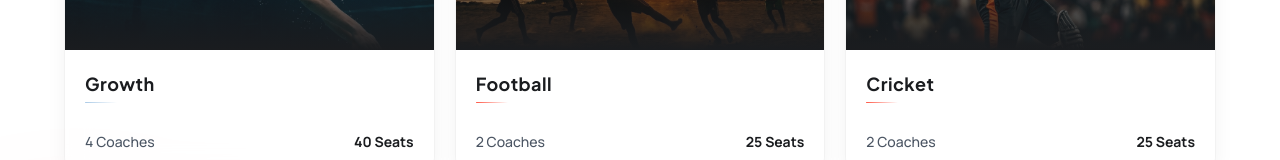
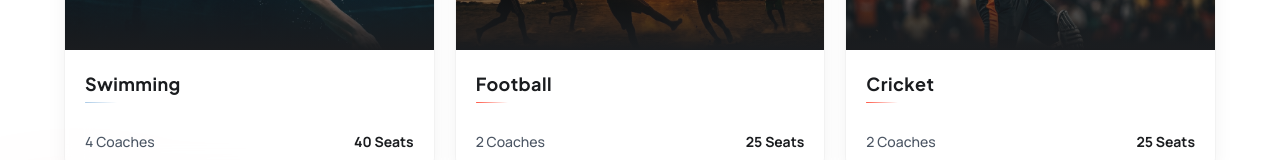
Before and after one commit to connectGT/campflow, a Next.js app: page / in a window 1280 px wide. Shown: the part 2750-2910 px from the top of the page. Built offline with nearby package versions, Linux system fonts and the light colour scheme; no server answers.

Commit message:
fix: revert sport label to Swimming everywhere; keep only WHY_JOIN come_for as Growth

```diff
--- a/src/app/api/whatsapp/webhook/route.ts
+++ b/src/app/api/whatsapp/webhook/route.ts
@@ -97,7 +97,7 @@ async function lookupStatus(phone: string) {
 // ─── Fetch live SLOT-WISE seat availability ────────────────────────
 async function lookupSeats() {
   const SPORT_META: Record<string, { name: string; emoji: string; total: number }> = {
-    swimming:     { name: "Growth",      emoji: "🏊", total: 40 },
+    swimming:     { name: "Swimming",    emoji: "🏊", total: 40 },
     football:     { name: "Football",    emoji: "⚽", total: 25 },
     cricket:      { name: "Cricket",     emoji: "🏏", total: 25 },
     basketball:   { name: "Basketball",  emoji: "🏀", total: 15 },
--- a/src/components/admin/OfflineRegistrationForm.tsx
+++ b/src/components/admin/OfflineRegistrationForm.tsx
@@ -6,7 +6,7 @@ import { UserPlus, Loader2, ChevronDown, Sparkles, Upload, FileText, X, CheckCir
 
 const SPORTS = ["swimming", "football", "cricket", "basketball", "badminton", "self_defence"];
 const SPORT_LABELS: Record<string, string> = {
-  swimming: "🏊 Growth", football: "⚽ Football", cricket: "🏏 Cricket",
+  swimming: "🏊 Swimming", football: "⚽ Football", cricket: "🏏 Cricket",
   basketball: "🏀 Basketball", badminton: "🏸 Badminton", self_defence: "🥋 Self Defence"
 };
 const TRANSPORT_POINTS = ["Self Drop", "Maharaj Bada", "Chetakpuri", "Padav", "Collectorate"];
--- a/src/data/camp.ts
+++ b/src/data/camp.ts
@@ -57,7 +57,7 @@ export const IMPORTANT_DATES = [
 ];
 
 export const SPORTS = [
-  { id: "swimming",    name: "Growth",    emoji: "waves", seats_total: 40, coaches: 4, urgent: false, image: "/sport-growth.jpg", color: "#aacae6" },
+  { id: "swimming",    name: "Swimming",    emoji: "waves", seats_total: 40, coaches: 4, urgent: false, image: "/sport-swimming.jpg", color: "#aacae6" },
   { id: "football",    name: "Football",    emoji: "activity", seats_total: 25, coaches: 2, urgent: false, image: "/sport-football.jpg", color: "#ff5745" },
   { id: "cricket",     name: "Cricket",     emoji: "trophy", seats_total: 25, coaches: 2, urgent: false, image: "/sport-cricket.jpg", color: "#ff5745" },
   { id: "basketball",  name: "Basketball",  emoji: "target", seats_total: 15, coaches: 2, urgent: false, image: "/sport-basketball.jpg", color: "#ffb4a9" },
--- a/src/lib/whatsapp-bot.ts
+++ b/src/lib/whatsapp-bot.ts
@@ -52,7 +52,7 @@ export const MSG = {
     `⏰ Slot 2 — 8:00 AM – 9:00 AM\n` +
     `⏰ Slot 3 — 9:00 AM – 10:00 AM\n\n` +
     `*Available Sports:*\n` +
-    `🏊 Growth\n` +
+    `🏊 Swimming\n` +
     `🏏 Cricket\n` +
     `⚽ Football\n` +
     `🏀 Basketball\n` +
```
Also changed, not shown: public/sport-swimming.jpg (renamed from public/sport-growth.jpg).
